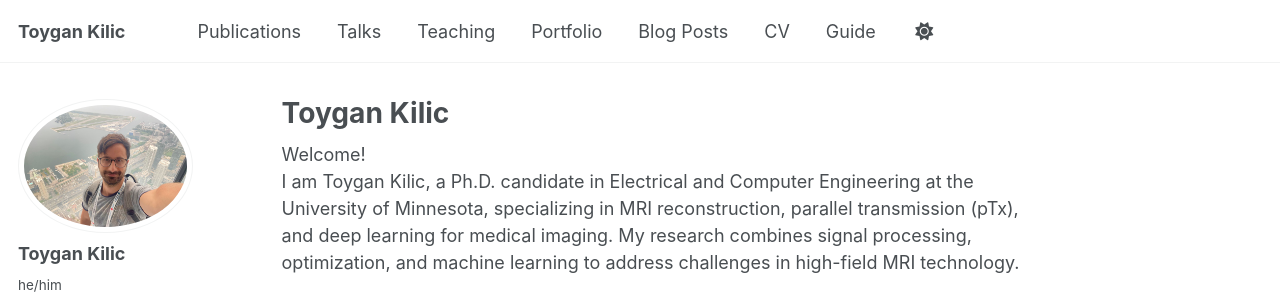
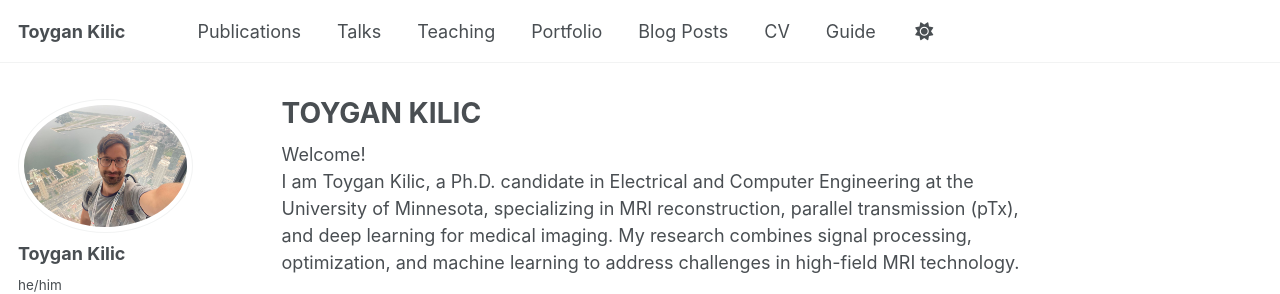
Before and after one commit to Toygan/toygan.github.io, a Jekyll site: the page built from _pages/about.md, in a window 1280 px wide and 900 px high. Shown: the top 294 px of the window. Built offline with Jekyll 4.4.1, drawn with Linux system fonts in a browser that asks for light colours; some web fonts are replaced; a script that is not in the unit is left out.

```diff
--- a/_pages/about.md
+++ b/_pages/about.md
@@ -1,6 +1,6 @@
 ---
 permalink: /
-title: "Toygan Kilic"
+title: "TOYGAN KILIC"
 author_profile: true
 redirect_from:
   - /about/
```
